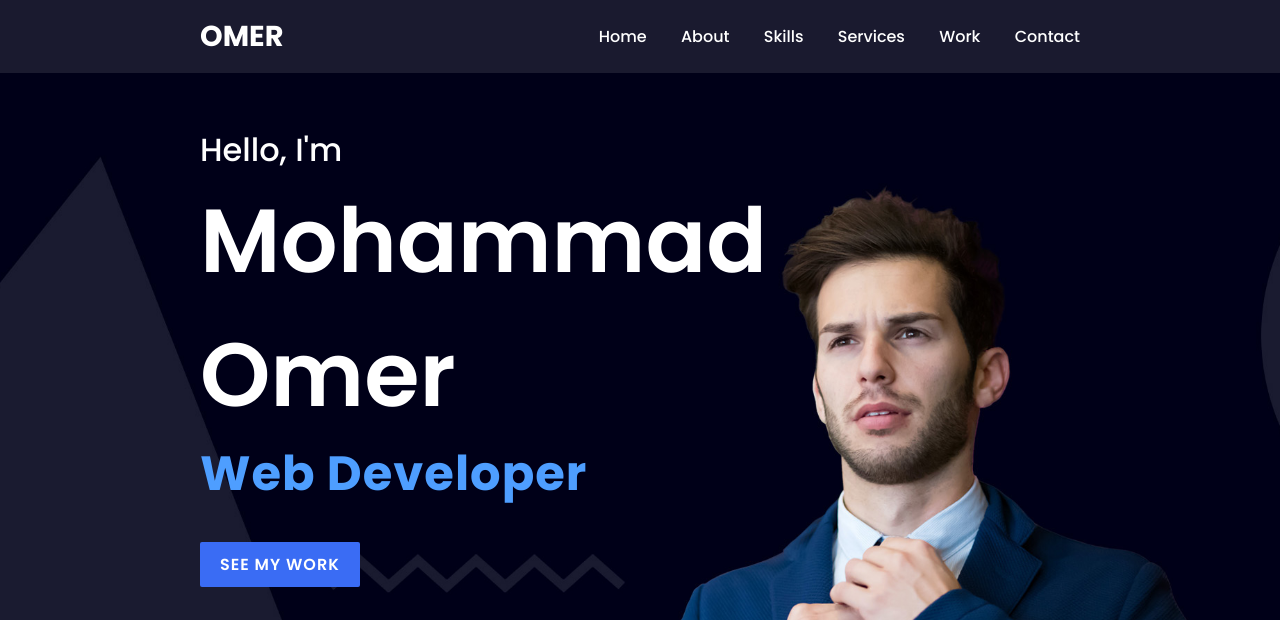
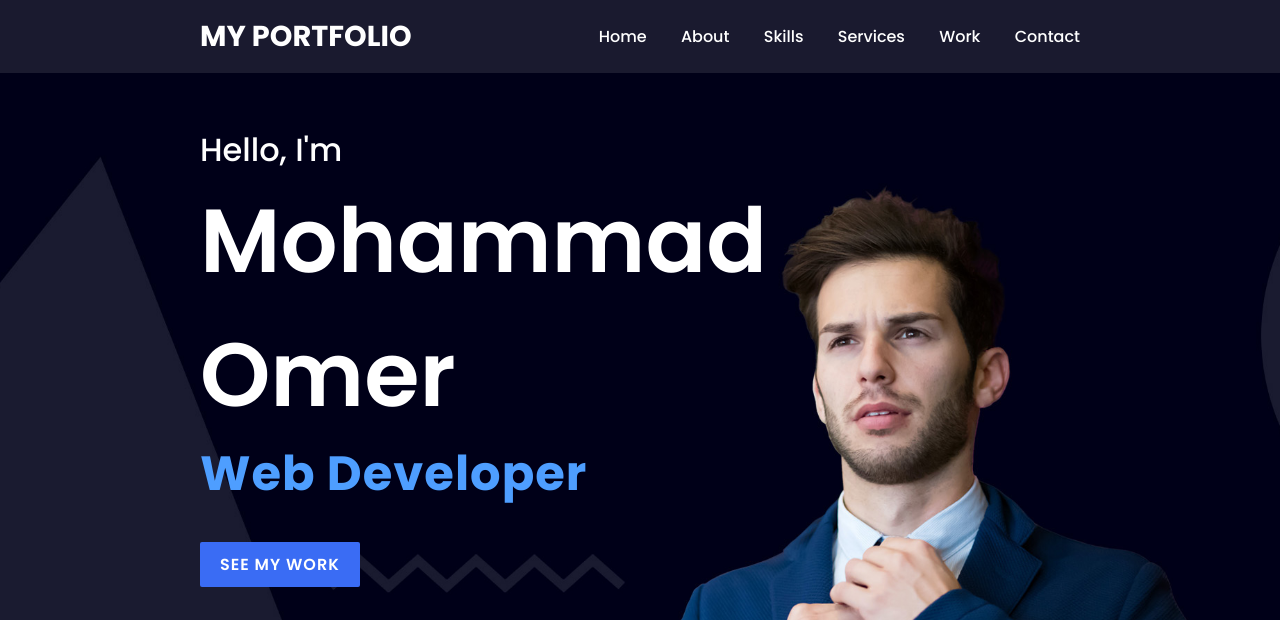
Before and after one commit to mohammadomer691/project-website, a plain HTML site: page index.html in a window 1280 px wide. Shown: the top 620 px of the page. Drawn offline with Linux system fonts and the light colour scheme.

Commit message:
Update index.html

```diff
--- a/index.html
+++ b/index.html
@@ -15,7 +15,7 @@
     </div>
 
     <header>
-      <a href="#" class="brand">Omer</a>
+      <a href="#" class="brand">My Portfolio</a>
       <div class="menu-btn"></div>
       <div class="navigation">
         <a href="#main">Home</a>
```
